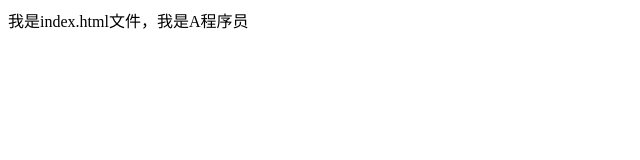
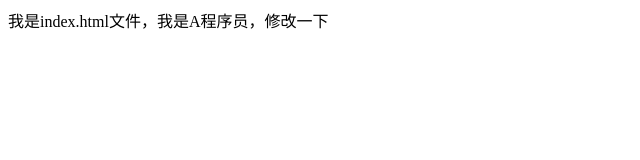
Before and after one commit to zhao-lay/git-demo, a plain HTML site: page index.html in a window 1280 px wide. Shown: the full height of the page, 0-640 px from the left. Drawn offline with Linux system fonts and the light colour scheme.

Commit message:
A程序员第三次提交

```diff
--- a/index.html
+++ b/index.html
@@ -4,6 +4,6 @@
 	<title></title>
 </head>
 <body>
-	我是index.html文件，我是A程序员
+	我是index.html文件，我是A程序员，修改一下
 </body>
 </html>
```
